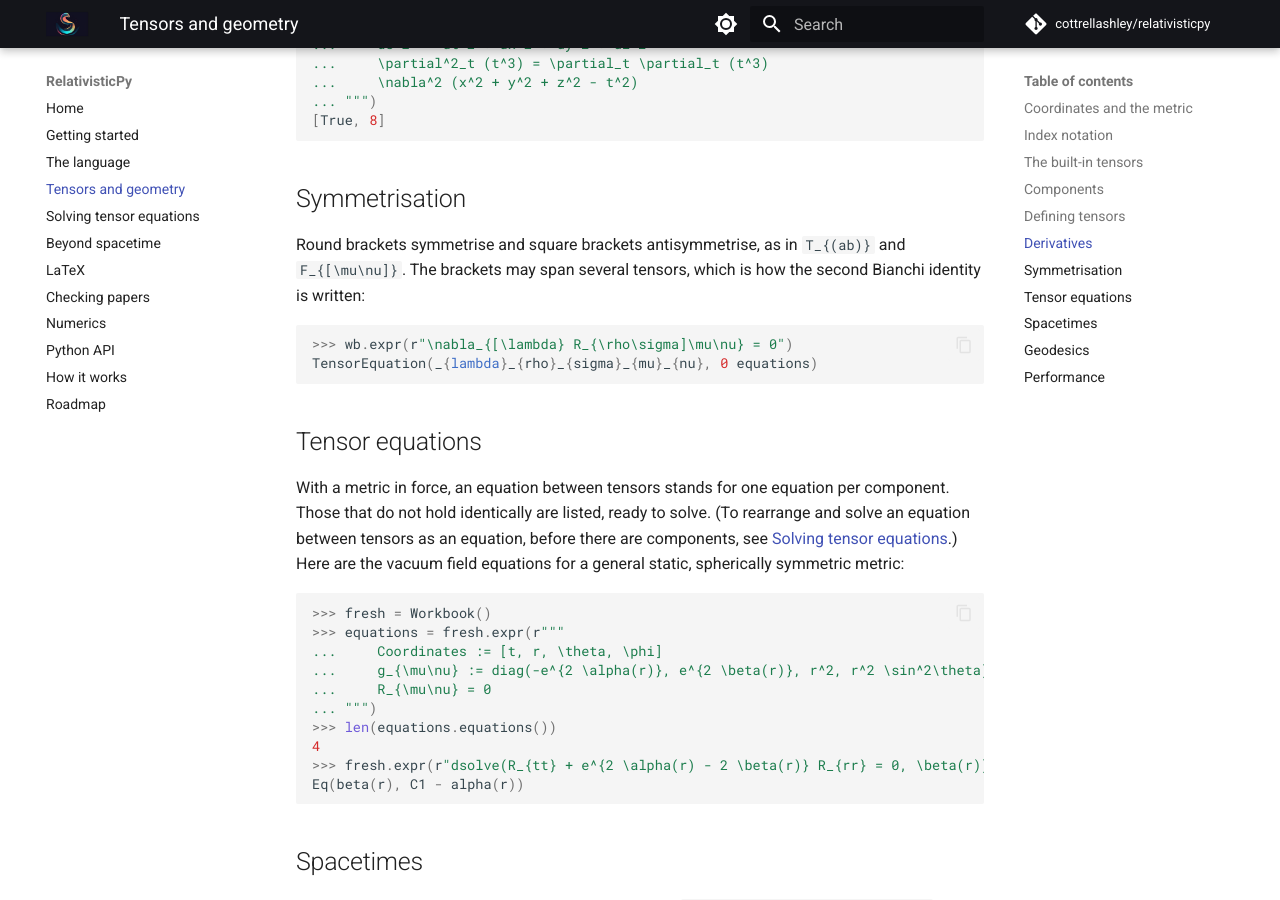
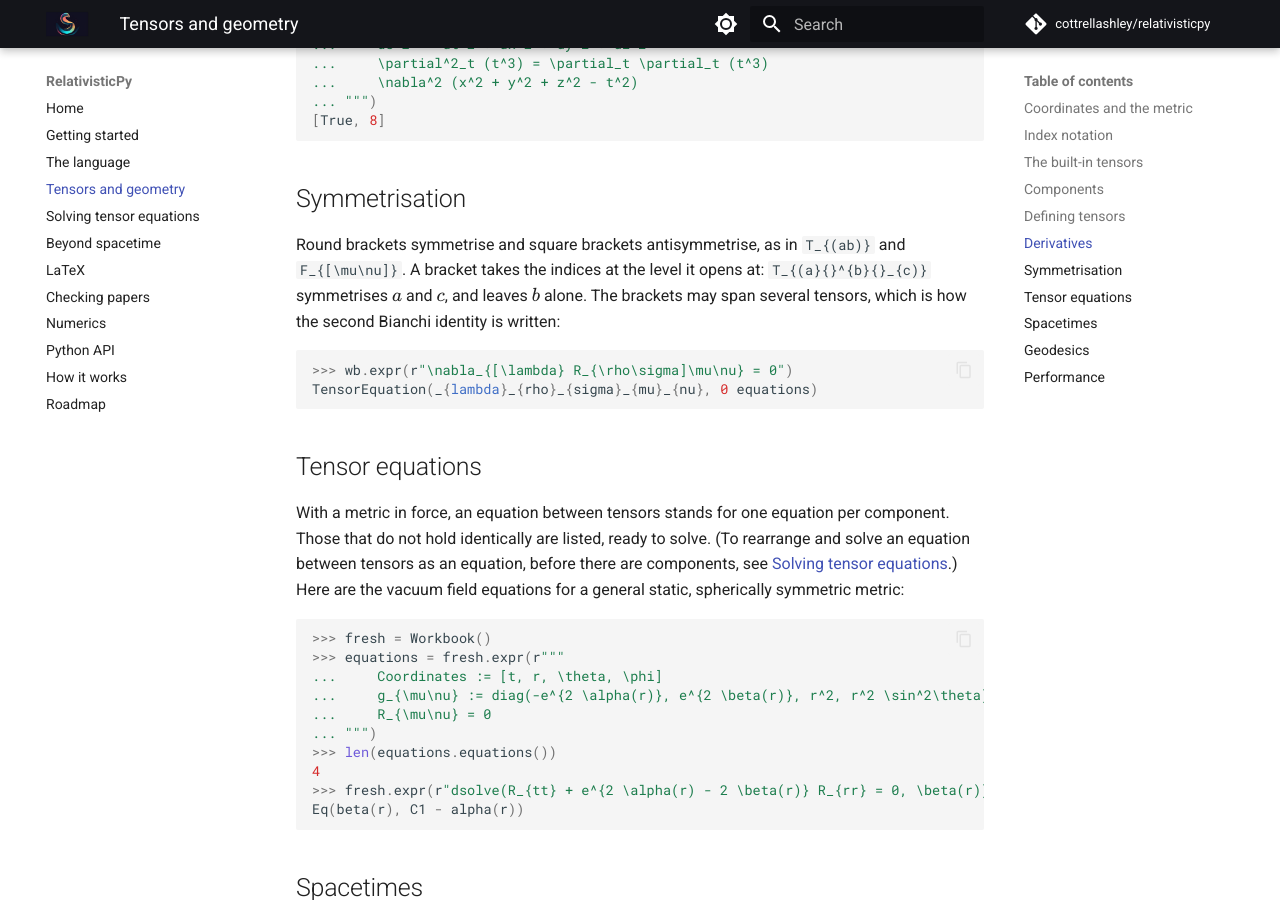
Before and after one commit to cottrellashley/relativisticpy, an MkDocs documentation site: the page built from docs/tensors.md, in a window 1280 px wide and 900 px high, scrolled down 4552 px. Built offline with MkDocs 1.6.1 and Material for MkDocs 9.7.7, drawn with Linux system fonts in a browser that asks for light colours; comment, search, counter and statistics services are not loaded.

Commit message:
Symmetrise over the indices at one level
`T_{(a}{}^{b}{}_{c)}` symmetrised over a, b and c together, mixing an upper
index with lower ones, which has no meaning. A bracket now takes the indices at
the level it opens at, the convention of Misner, Thorne and Wheeler, so this
symmetrises a and c and leaves b alone. A bracket that opens among lower
indices and closes among upper ones, as in `A_{(a} B^{b)}`, is an error.

Co-Authored-By: Claude Opus 5.5 <noreply@anthropic.com>

````diff
--- a/docs/tensors.md
+++ b/docs/tensors.md
@@ -237,8 +237,10 @@ force, which in spacetime is the d'Alembertian. (Some texts write
 ## Symmetrisation
 
 Round brackets symmetrise and square brackets antisymmetrise, as in
-`T_{(ab)}` and `F_{[\mu\nu]}`. The brackets may span several tensors, which is
-how the second Bianchi identity is written:
+`T_{(ab)}` and `F_{[\mu\nu]}`. A bracket takes the indices at the level it opens
+at: `T_{(a}{}^{b}{}_{c)}` symmetrises \(a\) and \(c\), and leaves \(b\) alone. The
+brackets may span several tensors, which is how the second Bianchi identity is
+written:
 
 ```python
 >>> wb.expr(r"\nabla_{[\lambda} R_{\rho\sigma]\mu\nu} = 0")
````
Also changed, not shown: 2 other files.
